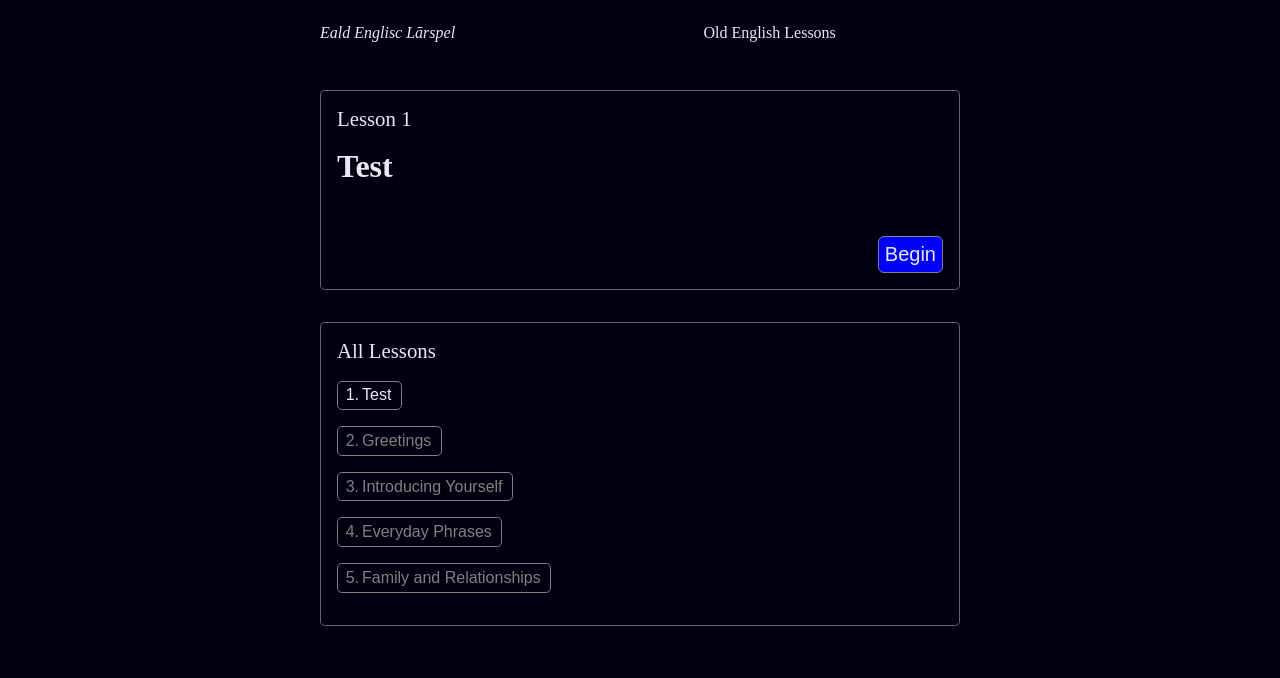
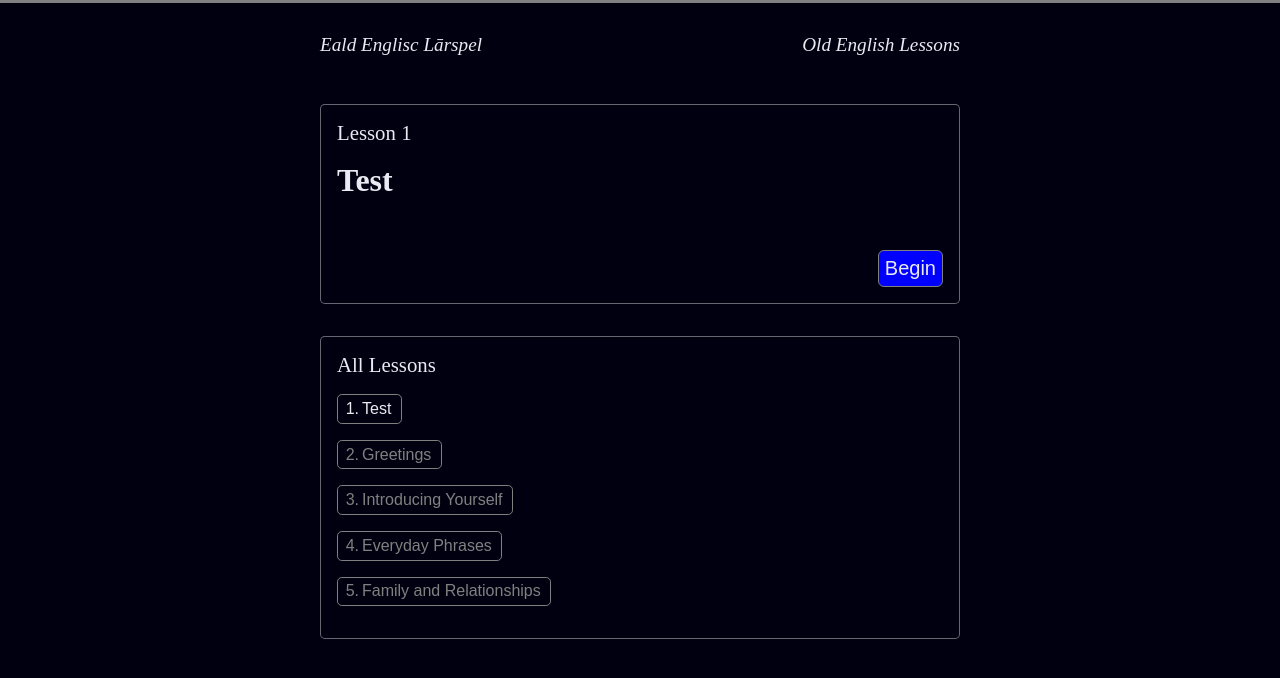
Before and after one commit to leegee/learning-oe, a React (Vite) app: page / in a window 1280 px wide. Shown: the top 678 px of the page. Built offline with nearby package versions, Linux system fonts and the light colour scheme; a web font is replaced by a local one.

Commit message:
Make space

```diff
--- a/app.config.json
+++ b/app.config.json
@@ -31,7 +31,8 @@
                 "incorrect_answer_count_alt": "Incorrect answers",
                 "in_lang_how_do_you_say": "In {{lang}}, how do you say ...",
                 "all_lessons_done": "All lessons completed!",
-                "total_progress": "Lessons",
+                "lesson_progress": "Course progress",
+                "lesson_progress": "Lesson progress",
                 "total_lessons_completed": "Lessons completed",
                 "total_questions_answered": "Questions answered",
                 "total_incorrect_answers": "Mistakes",
@@ -55,7 +56,8 @@
                 "incorrect_answer_count_alt": "Unriht andwyrda",
                 "in_lang_how_do_you_say": "On {{lang}}, hū sprecst þū ... ",
                 "all_lessons_done": "Eall lār geendod",
-                "total_progress": "lār",
+                "course_progress": "Course",
+                "lesson_progress": "lār",
                 "total_lessons_completed": "lāra completed",
                 "total_questions_answered": "Andswaru geendod",
                 "total_incorrect_answers": "Forscyran"
--- a/src/App.css
+++ b/src/App.css
@@ -20,6 +20,11 @@ main .all-lessons-completed {
 }
 
 main header {
+    margin-top: 0.6em;
+    transition: all var(--oe-fade-duration) var(--oe-fade-timing) var(--oe-fade-delay);
+}
+
+main header .header-text {
     display: flex;
     justify-content: space-between;
 }
@@ -28,16 +33,9 @@ main header h1,
 header h2 {
     margin: 0;
     font-weight: normal;
-    font-size: 1em;
-}
+    font-style: italic;
+    font-size: 1.2em;
 
-.lesson-progress {
-    width: 100%;
-    height: 2pt;
-}
-
-main header h1 {
-    font-style: italic;
 }
 
 main header h2 {
@@ -47,3 +45,29 @@ main header h2 {
 main header .incorrectAnswers {
     color: red;
 }
+
+main header .header-progress,
+main header .course-progress {
+    width: 100%;
+    height: 2pt;
+    display: block;
+    position: absolute;
+    top: 0;
+    left: 0;
+}
+
+main header .header-progress {
+    margin-bottom: 0.2em;
+}
+
+main.lesson-active header {
+    font-size: 0;
+    margin-top: 0;
+    opacity: 0;
+    transition: all var(--oe-fade-duration) var(--oe-fade-timing) var(--oe-fade-delay);
+}
+
+main.lesson-active progress {
+    font-size: 2pt;
+    line-height: 2pt;
+}
--- a/src/App.tsx
+++ b/src/App.tsx
@@ -23,6 +23,7 @@ const App: React.FC = () => {
   const initialLessonIndex = state.loadCurrentLesson();
   const [currentLessonIndex, setCurrentLessonIndex] = useState<number>(initialLessonIndex);
   const [incorrectAnswers, setIncorrectAnswers] = useState<string[]>(state.loadIncorrectAnswers(currentLessonIndex));
+  const [isLessonActive, setIsLessonActive] = useState(false);
   const [lessonCompleted, setLessonCompleted] = useState<boolean>(false); // New state to track lesson completion
   const [allCompleted, setAllCompleted] = useState<boolean>(initialLessonIndex >= lessons.length);
   const [showLessonIntro, setShowIntro] = useState<boolean>(true);
@@ -39,6 +40,10 @@ const App: React.FC = () => {
     setShowIntro(true);
     setLessonCompleted(false);
   }, [currentLessonIndex]);
+
+  useEffect(() => {
+    setIsLessonActive(!showLessonIntro && !lessonCompleted && !allCompleted);
+  }, [currentLessonIndex, showLessonIntro, lessonCompleted, allCompleted]);
 
   const onIncorrectAnswer = (incorrectAnswer: string) => {
     setIncorrectAnswers((prev = []) => {
@@ -70,7 +75,19 @@ const App: React.FC = () => {
 
   const renderTop = () => {
     return (
+      <>
         <header>
+          <div className="header-progress">
+            <progress
+              className="course-progress"
+              value={currentLessonIndex}
+              max={lessons.length}
+              aria-label={t('course_progress')}
+              title={`${t('all_lessons')} ${currentLessonIndex + 1} / ${lessons.length}`}
+            />
+          </div>
+
+          <div className='header-text'>
             <h1 lang={config.targetLanguage}>{config.target.apptitle}</h1>
             {incorrectAnswers &&
               <span className="incorrectAnswers" title={t('incorrect_answer_count_alt')}>
@@ -78,17 +95,9 @@ const App: React.FC = () => {
               </span>
             }
             <h2 lang={config.defaultLanguage}>{config.default.apptitle}</h2>
-
-        <aside>
-          <progress
-            value={currentLessonIndex}
-            max={lessons.length}
-            className="lesson-progress"
-            aria-label={t('total_progress')}
-            title={`${t('all_lessons')} ${currentLessonIndex + 1} / ${lessons.length}`}
-          />
-        </aside>
+          </div>
         </header>
+      </>
     );
   }
 
@@ -146,7 +155,7 @@ const App: React.FC = () => {
   };
 
   return (
-    <main>
+    <main className={isLessonActive ? "lesson-active" : ""}>
       {renderTop()}
       {renderConditional()}
     </main>
--- a/src/components/Lesson.css
+++ b/src/components/Lesson.css
@@ -1,7 +1,10 @@
 /* Lesson.css */
 .lesson h2 {
+    margin-top: 0.3em;
     margin-bottom: 0;
     font-weight: normal;
+    font-size: 1em;
+    opacity: 60%;
 }
 
 .lesson progress {
--- a/src/components/Lesson.tsx
+++ b/src/components/Lesson.tsx
@@ -42,8 +42,8 @@ const LessonComponent = ({ lesson, onIncorrectAnswer, onComplete }: LessonProps)
             <progress
                 value={progress}
                 max={1}
-                aria-label={t('total_progress')}
-                title={`${t('lesson')} ${currentCardIndex + 1} / ${lesson.cards.length}`}
+                aria-label={t('lesson_progress')}
+                title={`${currentCardIndex + 1} / ${lesson.cards.length}`}
             ></progress>
 
             {currentCard.class === 'writing' && (
--- a/src/global-css/index.css
+++ b/src/global-css/index.css
@@ -5,6 +5,10 @@
     --oe-clr-fg: rgb(234, 234, 243);
     --oe-clr-bg: #001;
     --oe-border-radius: 0.3em;
+
+    --fade-duration: 0.5s;
+    --fade-timing: ease-in-out;
+    --fade-delay: 0s;
 }
 
 * {
@@ -80,10 +84,6 @@ h2 {
     margin-top: 0;
 }
 
-.lesson h2 {
-    margin-top: 0.6em;
-}
-
 h3 {
     font-size: 150%;
     margin: 0.3em 0 0.6em 0;
```
Lines whose indentation alone changed are shown as unchanged.
